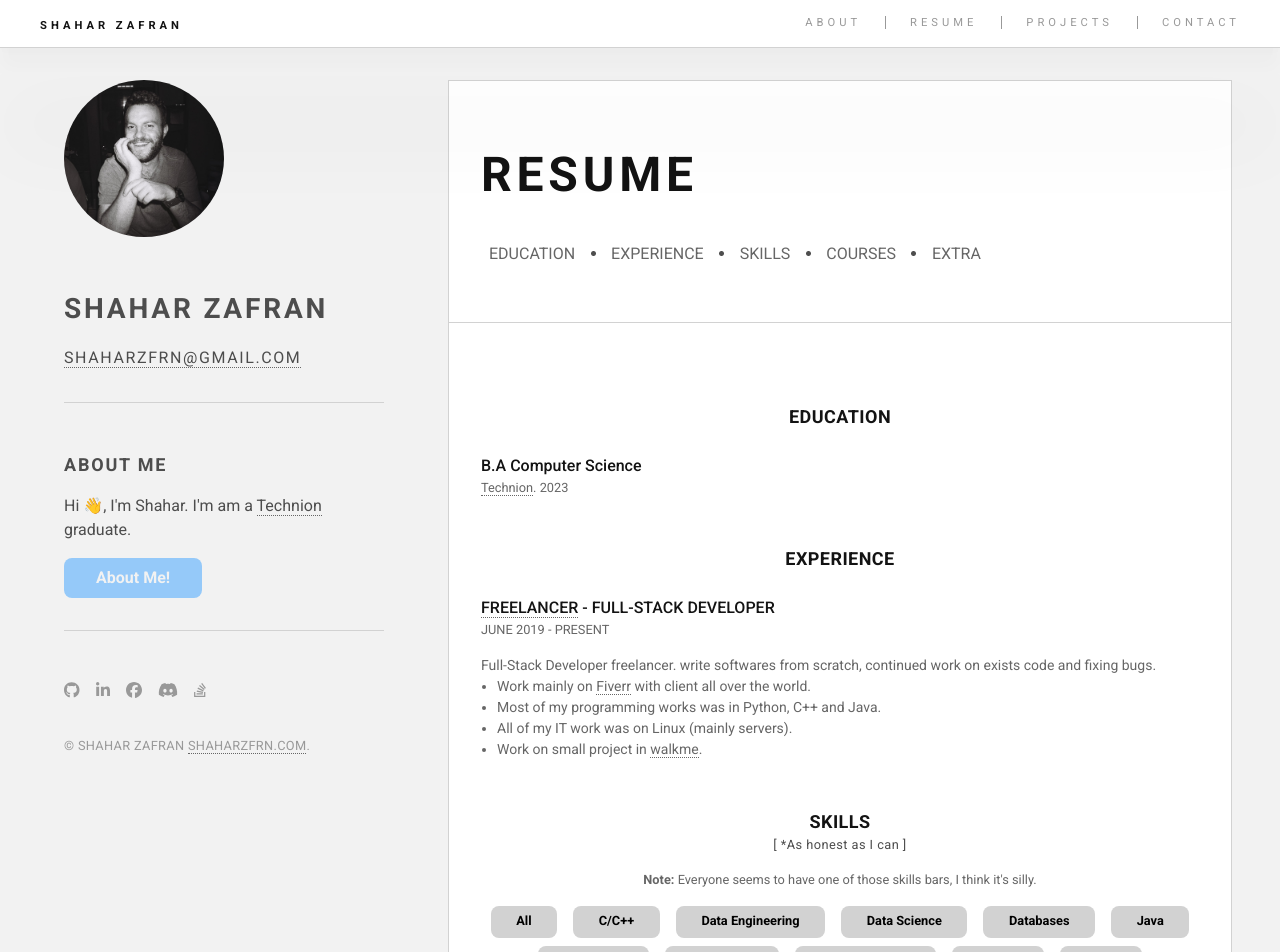
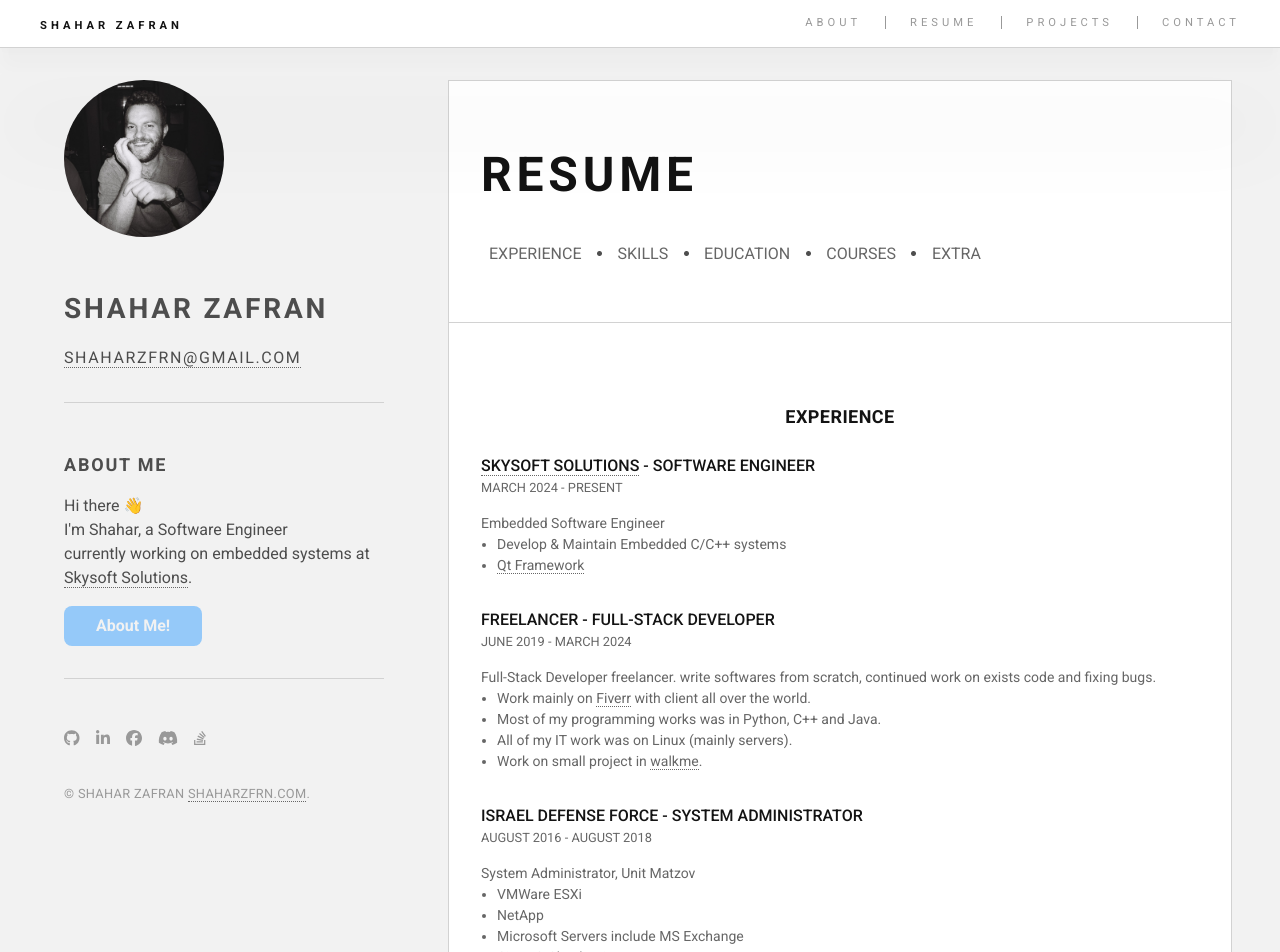
Before and after one commit to shaharzfrn/react-ts-portfolio, a React (Vite) app: page /resume in a window 1280 px wide. Shown: the top 952 px of the page. Built offline with nearby package versions, Linux system fonts and the light colour scheme.

Commit message:
some look update & info update for a new job

```diff
--- a/src/assets/data/about.tsx
+++ b/src/assets/data/about.tsx
@@ -3,7 +3,7 @@ import { ReactElement } from 'react';
 type AboutElement = string | ReactElement;
 
 const intro: AboutElement[] = [
-  "I'm just finish my B.A in Computer Science at the Technion.",
+  "I'm software engineer, working on embedded systems at Skysoft solutions",
 ];
 const someHistory: AboutElement[] = [
   'At 13, I start fly RC planes',
@@ -53,7 +53,7 @@ const someHistory: AboutElement[] = [
     </a>
     .
   </>,
-  "At 25, as I write this (Sep 20 2023) I'm about to finish my B.A in a few days.",
+  "At 25, as I write this (Sep 20 2023) I'm about to finish my B.Sc in a few days.",
 ];
 const thingsILike: AboutElement[] = [
   'Triathlon',
--- a/src/assets/data/resume/education.ts
+++ b/src/assets/data/resume/education.ts
@@ -1,7 +1,7 @@
 const data = [
   {
     school: 'Technion',
-    degree: 'B.A Computer Science',
+    degree: 'B.Sc Computer Science',
     link: 'https://www.technion.ac.il/en/home-2/',
     year: 2023,
   },
--- a/src/assets/data/resume/experience.tsx
+++ b/src/assets/data/resume/experience.tsx
@@ -1,10 +1,30 @@
 const data = [
+    {
+        name: 'SkySoft Solutions',
+        position: 'Software Engineer',
+        url: 'https://www.linkedin.com/company/skysoft-solutions-by-comm-it/mycompany/verification/',
+        startDate: '2024-03-03',
+        endDate: undefined,
+        summary: (
+            <>
+                Embedded Software Engineer
+            </>
+        ),
+        highlights: [
+            <>Develop & Maintain Embedded C/C++ systems</>,
+            <>
+                <a href="https://www.qt.io/product/framework" target="_blank" rel="noreferrer">
+                    Qt Framework
+                </a>
+            </>,
+        ],
+    },
     {
         name: 'Freelancer',
         position: 'Full-Stack Developer',
         url: '',
         startDate: '2019-06-01',
-    endDate: undefined,
+        endDate: '2024-03-03',
         summary: (
             <>
                 Full-Stack Developer freelancer. write softwares from scratch, continued
@@ -27,15 +47,20 @@ const data = [
             </>,
         ],
     },
-  // {
-  //   name: 'IDF',
-  //   position: 'IT specialist',
-  //   url: '',
-  //   startDate: '2016-08-01',
-  //   endDate: '2018-08-01',
-  //   summary: <>IDF IT specialist</>,
-  //   highlights: [],
-  // },
+    {
+        name: 'Israel Defense Force',
+        position: 'System Administrator',
+        url: '',
+        startDate: '2016-08-01',
+        endDate: '2018-08-01',
+        summary: <>System Administrator, Unit Matzov</>,
+        highlights: [
+            <> VMWare ESXi </>,
+            <> NetApp </>,
+            <> Microsoft Servers include MS Exchange </>,
+            <> Cisco & CheckPoint </>
+        ],
+    },
 ];
 
 export default data;
--- a/src/components/NavBar/index.ts
+++ b/src/components/NavBar/index.ts
@@ -1,3 +1,3 @@
-import Navbar from './Navbar';
+import Navbar from './NavBar';
 
 export default Navbar;
--- a/src/components/SideBar/Blurb.tsx
+++ b/src/components/SideBar/Blurb.tsx
@@ -21,8 +21,12 @@ function Blurb() {
         About Me
       </h2>
       <p>
-        Hi 👋, I&apos;m Shahar. I&apos;m am a{' '}
-        <a href="https://www.technion.ac.il/en/home-2/">Technion</a> graduate.
+        Hi there 👋
+        <br></br>
+        I&apos;m Shahar, a Software Engineer
+        <br></br>{' '}
+        currently working on embedded systems at {' '}
+        <a href="'https://www.linkedin.com/company/skysoft-solutions-by-comm-it/mycompany/verification/'">Skysoft Solutions</a>.
       </p>
       {location === '/resume' ? (
         <Link
--- a/src/components/SideBar/SideBar.tsx
+++ b/src/components/SideBar/SideBar.tsx
@@ -5,11 +5,9 @@ import Footer from './Footer';
 function Sidebar() {
   return (
     <>
-      {/* <div className="page-sidebar"> */}
       <Hero />
       <Blurb />
       <Footer />
-      {/* </div> */}
     </>
   );
 }
--- a/src/components/SideBar/index.ts
+++ b/src/components/SideBar/index.ts
@@ -1,3 +1,3 @@
-import Sidebar from './Sidebar';
+import Sidebar from './SideBar';
 
 export default Sidebar;
--- a/src/layouts/Page/Layout.tsx
+++ b/src/layouts/Page/Layout.tsx
@@ -2,8 +2,8 @@ import { PropsWithChildren, Children } from 'react';
 
 import { HelmetProvider, Helmet } from 'react-helmet-async';
 
-import Navbar from '../../components/NavBar/Navbar';
-import Sidebar from '../../components/Sidebar/Sidebar';
+import Navbar from '../../components/NavBar';
+import Sidebar from '../../components/SideBar';
 
 import { metas, Meta } from '../../assets/data/seo';
 
--- a/src/pages/Resume/Experience.tsx
+++ b/src/pages/Resume/Experience.tsx
@@ -23,10 +23,10 @@ function Job({
     highlights,
 }: JobProps) {
     return (
-    <article className="">
+        <article className="padding-block-end-8 ">
             <header className="padding-block-end-4 fs-400 text-uppercase">
                 <p className="clr-neutral-900 fw-semi-bold">
-          <a href={url}>{name}</a> - {position}
+                    {url ? <a href={url}>{name}</a> : name} - {position}
                 </p>
                 <p className="fs-100">
                     {' '}
@@ -35,7 +35,7 @@ function Job({
                 </p>
             </header>
 
-      <div className="fs-200">
+            <div className="fs-200 ">
                 {summary}
                 <ul className="padding-inline-start-4">
                     {highlights.map((highlight) => {
--- a/src/pages/Resume/Resume.tsx
+++ b/src/pages/Resume/Resume.tsx
@@ -7,7 +7,7 @@ import Skills from './Skills';
 import Courses from './Courses';
 import Extra from './Extra';
 
-const SECTIONS = ['education', 'experience', 'skills', 'courses', 'extra'];
+const SECTIONS = ['experience', 'skills', 'education', 'courses', 'extra'];
 
 function Resume() {
   return (
@@ -28,9 +28,9 @@ function Resume() {
       </Page.Title>
       <Page.Body>
         <div className="flow">
-          <Education />
           <Experience />
           <Skills />
+          <Education />
           <Courses />
           <Extra />
         </div>
```
Lines whose indentation alone changed are shown as unchanged.
